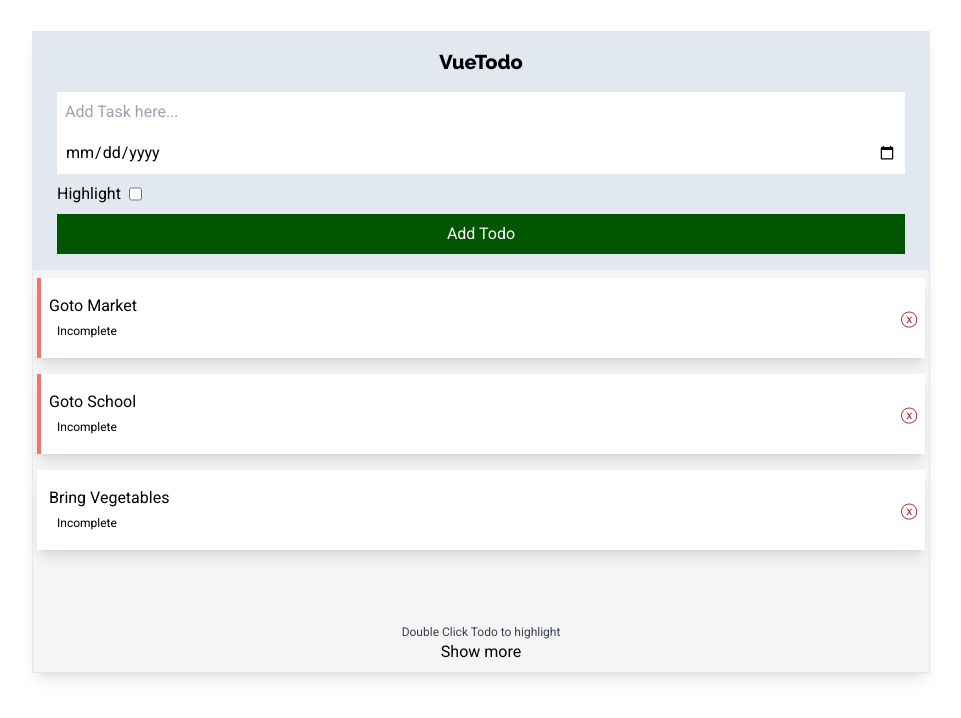
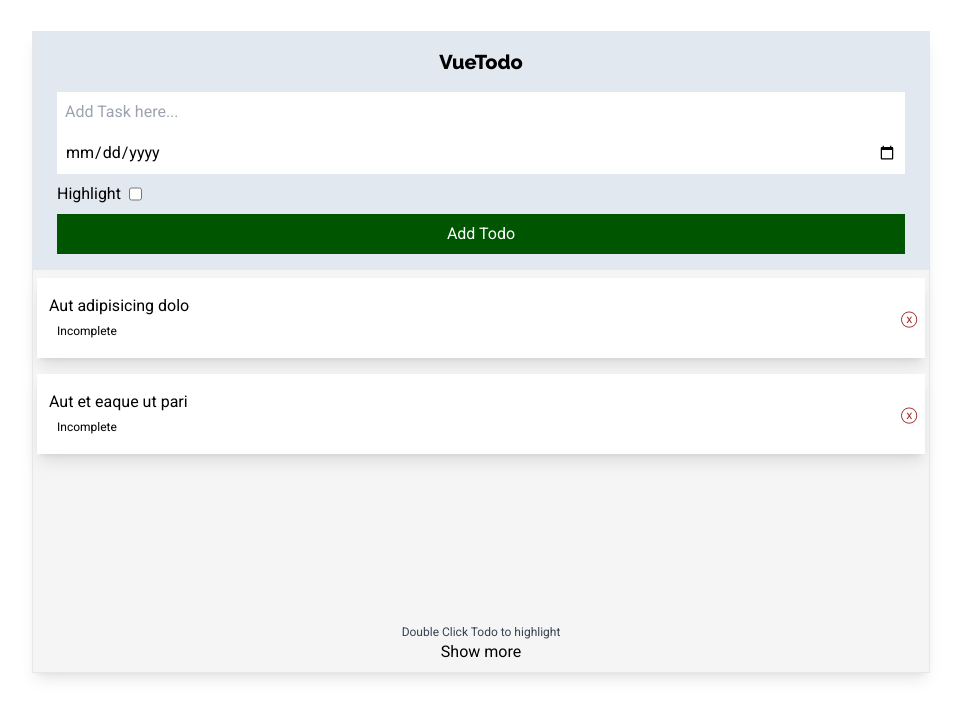
Before and after one commit to singhkunal2050/vue-todo, a Vue app: page / in a window 1280 px wide. Shown: the top 718 px of the page, without its empty margins (159-1120 px from the left). Built offline with nearby package versions, Linux system fonts and the light colour scheme; data requests are answered from the project's data file.

Commit message:
Todo compoenent updates

```diff
--- a/db.json
+++ b/db.json
@@ -1,20 +1,14 @@
 {
   "todos": [
     {
-      "id": "2323fa",
-      "title": "Goto Market",
+      "id": "uipbjz2n2hk",
+      "title": "Aut adipisicing dolo",
       "completed": false,
-      "highlight": true
+      "highlight": false
     },
     {
-      "id": "6623fa",
-      "title": "Goto School",
-      "completed": false,
-      "highlight": true
-    },
-    {
-      "id": "4t34t3",
-      "title": "Bring Vegetables",
+      "id": "a8svegs7t5b",
+      "title": "Aut et eaque ut pari",
       "completed": false,
       "highlight": false
     }
--- a/src/components/Todo/TodoItem.vue
+++ b/src/components/Todo/TodoItem.vue
@@ -1,5 +1,5 @@
 <template lang="">
-        <article @dblclick="$emit('toggle-highlight',id)" :class="[ highlight ?  'border-l-red-400' : 'border-l-transparent' , completed ?  'bg-green-100 border-l-green-400' : 'bg-red-100' , , 'flex' ,'justify-between' ,'p-2' , 'py-4', 'px-2', 'bg-white', 'mx-1' , 'my-2', 'shadow-lg' , 'border-l-4']" :data-todo-id="id">
+        <article @dblclick="$emit('toggle-highlight',id)" :class="[ highlight ?  'border-l-orange-500' : 'border-l-transparent' , completed ?  'bg-green-200' : 'bg-red-200' , , 'flex' ,'justify-between' ,'p-2' , 'py-4', 'px-2', 'bg-white', 'mx-1' , 'my-2', 'shadow-lg' , 'border-l-4']" :data-todo-id="id">
             <div class="todo-content">
                 <p> {{title}}</p>
                 <span class="cursor-pointer text-xs p-2" @click="$emit('toggle-complete',id)"> {{completed ? "Completed" : "Incomplete"}}</span>
```
